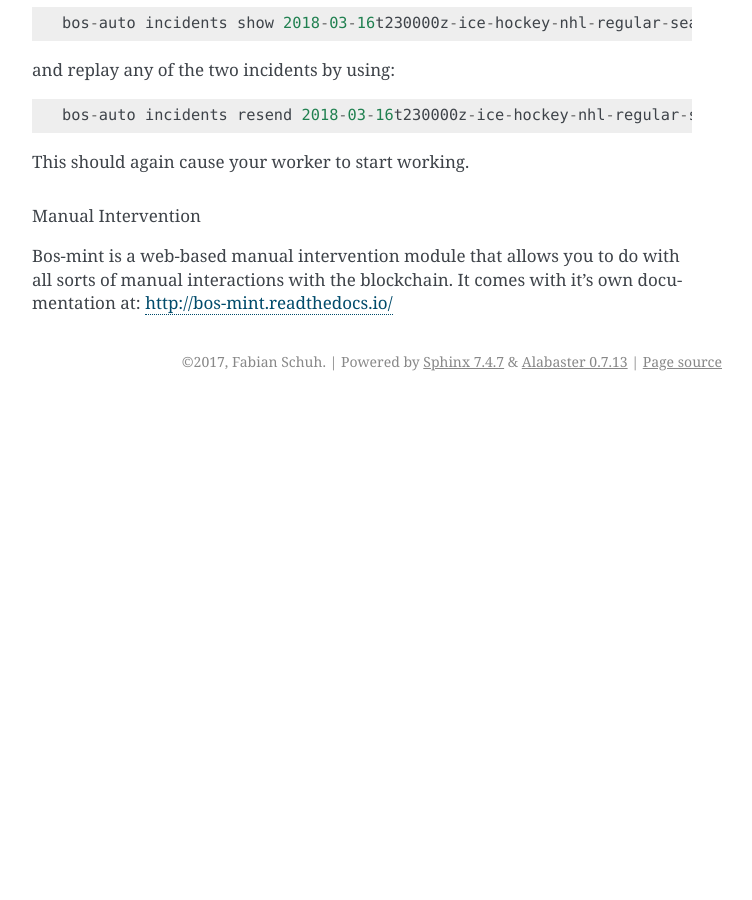
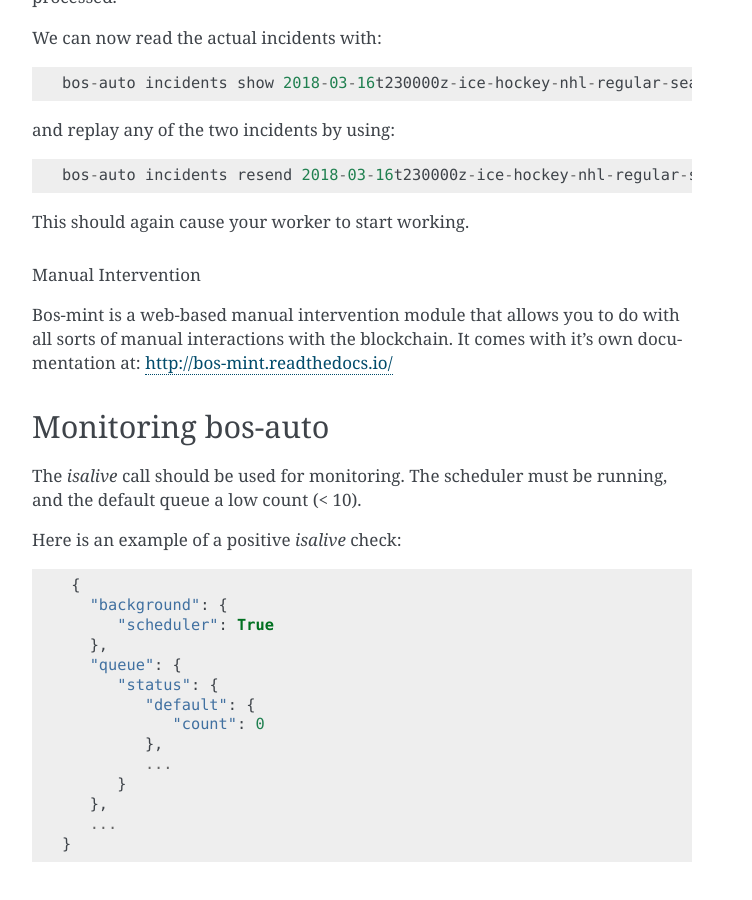
Before and after one commit to peerplays-network/bos-auto, a Sphinx documentation site: the page built from docs/installation.rst, in a window 1280 px wide and 900 px high, scrolled down 9537 px. Shown: the whole window, without its empty margins (388-1140 px from the left). Built offline with Sphinx 7.4.7, drawn with Linux system fonts in a browser that asks for light colours; before the commit the page ends 9938 px from its top, so only the background shows below that; some of the changed text lies outside the part shown.

Commit message:
add monitoring section
Signed-off-by: Stefan Schiessl <stefan.schiessl@blockchainprojectsbv.com>

```diff
--- a/docs/installation.rst
+++ b/docs/installation.rst
@@ -247,6 +247,9 @@
 which produces an output like::
 
    {
+      "background": {
+         "scheduler": True
+      },
       "queue": {
          "status": {
             "default": {
@@ -408,3 +411,26 @@
 Bos-mint is a web-based manual intervention module that allows you to
 do with all sorts of manual interactions with the blockchain. It comes
 with it's own documentation at: http://bos-mint.readthedocs.io/
+
+Monitoring bos-auto
+========================
+
+The `isalive` call should be used for monitoring. The scheduler must be running, and the default queue a low count (< 10).
+
+Here is an example of a positive `isalive` check::
+
+
+    {
+      "background": {
+         "scheduler": True
+      },
+      "queue": {
+         "status": {
+            "default": {
+               "count": 0
+            },
+            ...
+         }
+      },
+      ...
+   }
```
